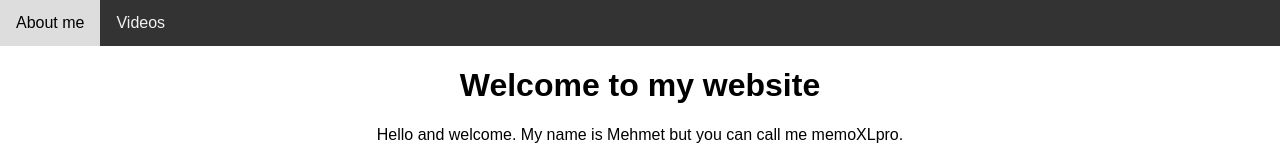
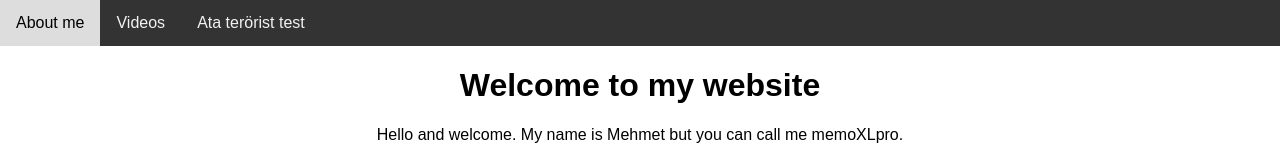
Before and after one commit to memoXLpro/memoXLpro.github.io, a plain HTML site: page index.html in a window 1280 px wide. Shown: the top 158 px of the page. Drawn offline with Linux system fonts and the light colour scheme.

Commit message:
Update index.html

```diff
--- a/index.html
+++ b/index.html
@@ -11,6 +11,7 @@
     <div class="nav">
       <a href="About me.html">About me</a>
       <a href="video.html">Videos</a>
+      <a href="Ata Feto mu.html">Ata terörist test</a>
     </div>
 <center>
   <h1>Welcome to my website</h1>
```
